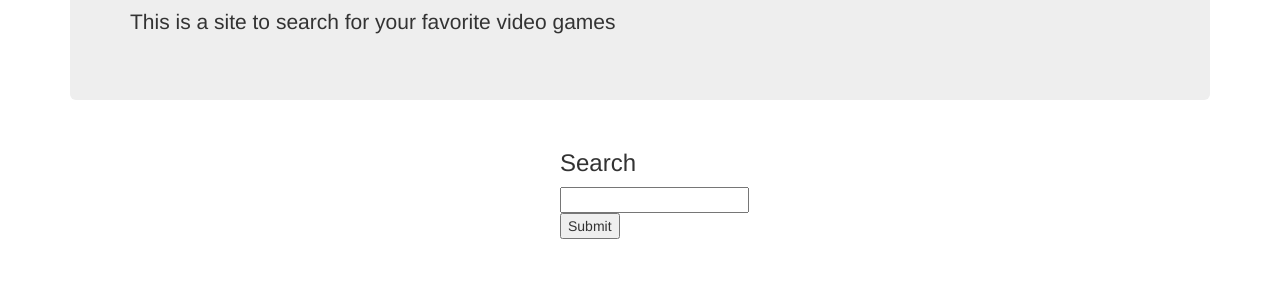
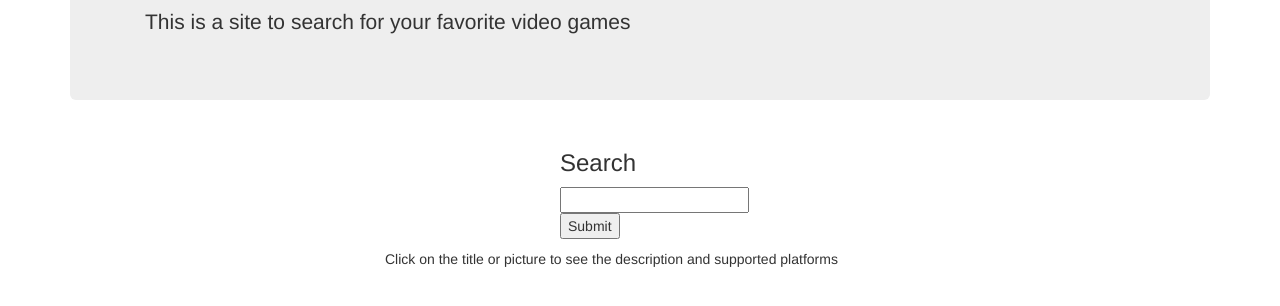
Before and after one commit to ch3lsea/prime_peer_jq_03, a plain HTML site: page index.html in a window 1280 px wide. Shown: the part 140-446 px from the top of the page. Drawn offline with nearby package versions, Linux system fonts and the light colour scheme.

Commit message:
Finished product, minor styling needed

```diff
--- a/index.html
+++ b/index.html
@@ -21,10 +21,11 @@
 				<h3>Search</h3>
 				<input type="textbox" id="search"><input type="submit" id="submit">
 			</div>
+			<div class="col-md-6 col-md-offset-3">
+				<p>Click on the title or picture to see the description and supported platforms</p>
+			</div>
 		</div>
 		<div class="container"  id="searchResults">
-		</div>
-
 		</div>
 		<!-- Scripts -->
 		<script src="https://ajax.googleapis.com/ajax/libs/jquery/1.11.2/jquery.min.js"></script>
--- a/script.js
+++ b/script.js
@@ -61,11 +61,9 @@ function search(query){
 	    jsonp: 'json_callback',
 	    url: 'http://www.giantbomb.com/api/search/?format=jsonp&resources=game&api_key=' + apikey +'&query=' + encodeURI(query),
 	    complete: function() {
-	        console.log('ajax complete');
 	    },
 	    success: function(data) {
 	        searchCallback(data.results);
-	        console.log("result: " + data.results);
 	    }
 	});
 
--- a/style.css
+++ b/style.css
@@ -1,3 +1,4 @@
+
 h4 {
 	display: inline-block;
 }
@@ -19,3 +20,9 @@ h4 {
 .bill {
 	display: none;
 }
+
+p {
+	margin-top: 10px;
+	margin-left: 15px;
+	margin-bottom: 20px;
+}
```
